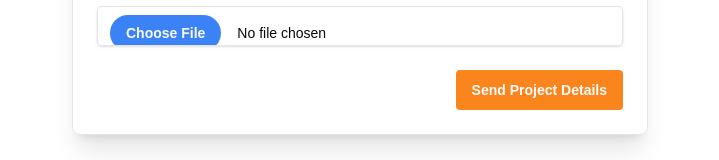
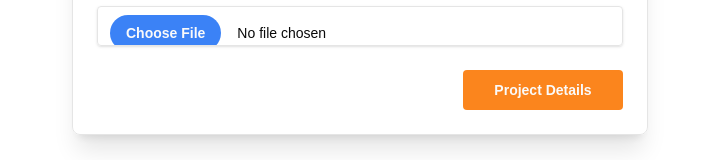
Before and after one commit to MS0C54073/muzoprof, a Next.js app: page / in a window 1280 px wide. Shown: the part 6658-6818 px from the top of the page, without its empty margins (280-999 px from the left). Built offline with nearby package versions, Linux system fonts and the light colour scheme.

Commit message:
the contact form is not working, fix it

```diff
--- a/src/app/page.tsx
+++ b/src/app/page.tsx
@@ -1193,7 +1193,7 @@ export default function Home() {
                         <TranslatedText text="Submitted!" />
                       </>
                     ) : (
-                      <TranslatedText text="Send Project Details" />
+                      <TranslatedText text=" Project Details" />
                     )}
                   </Button>
                 </div>
--- a/src/functions/index.ts
+++ b/src/functions/index.ts
@@ -2,7 +2,7 @@
 /**
  * Import function triggers from their respective submodules:
  *
- * import {onCall} from "firebase-functions/v2/https";
+ * import {onCall} from "firebase-functions/v2/ons";
  * import {onDocumentWritten} from "firebase-functions/v2/firestore";
  *
  * See a full list of supported triggers at https://firebase.google.com/docs/functions
@@ -101,7 +101,7 @@ export const processOrder = onCall(async (request) => {
 
 
     const { data: emailData, error: emailError } = await resend.emails.send({
-      from: "Project Request <onboarding@resend.dev>", // Must be a verified domain in Resend
+      from: "Project Request <noreply@muzos.dev>", // Must be a verified domain in Resend
       to: ["musondasalim@gmail.com"],
       subject: subject,
       html: emailBody,
```
